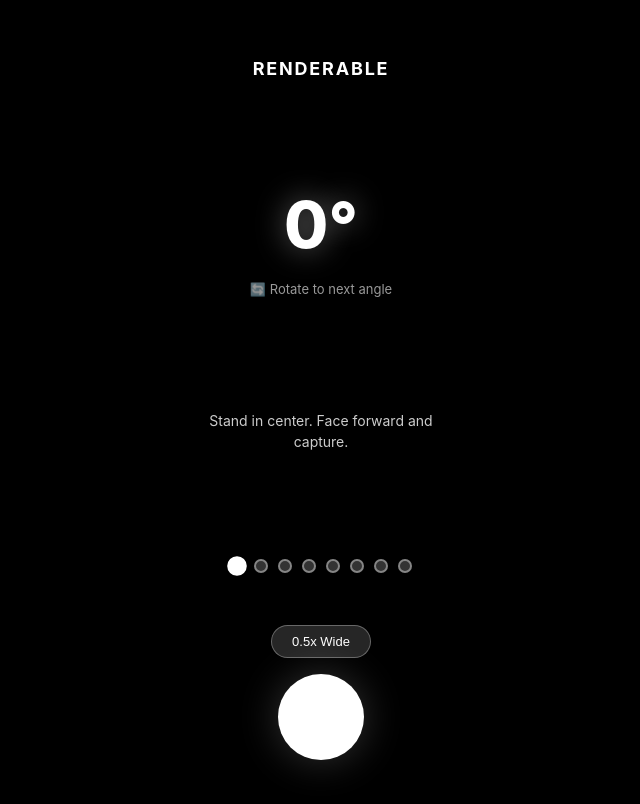
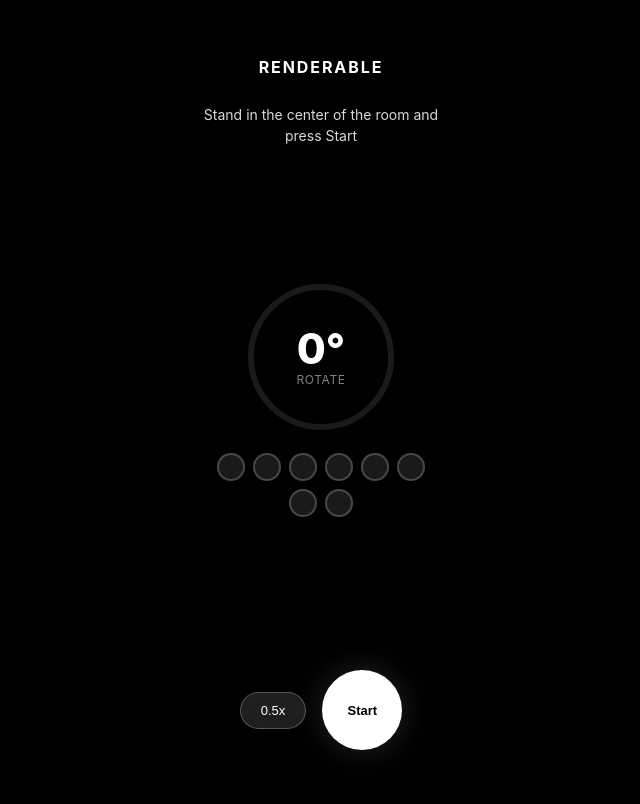
Before and after one commit to kaspermuutra-dotcom/renderable-demo, a Flask app: page /capture in a window 1280 px wide. Shown: the whole page, without its empty margins (319-959 px from the left). After the commit the page ends 753 px from the top, so only its background shows below. Run offline with Flask 3, Linux system fonts and the light colour scheme.

Commit message:
Add auto-capture gyroscope, ring progress, intro screen

```diff
--- a/templates/capture.html
+++ b/templates/capture.html
@@ -7,151 +7,172 @@
 <style>
   * { margin: 0; padding: 0; box-sizing: border-box; }
   body { background: #000; color: #fff; font-family: -apple-system, sans-serif; height: 100vh; overflow: hidden; }
-  #camera-container { position: relative; width: 100%; height: 100vh; }
-  #video { width: 100%; height: 100%; object-fit: cover; }
-  #overlay { position: absolute; inset: 0; display: flex; flex-direction: column; align-items: center; justify-content: space-between; padding: 50px 20px 40px; }
-  #title { font-size: 18px; font-weight: 700; letter-spacing: 0.1em; text-transform: uppercase; background: rgba(0,0,0,0.5); padding: 8px 16px; border-radius: 20px; }
-  #center-info { display: flex; flex-direction: column; align-items: center; gap: 12px; }
-  #angle-display { font-size: 64px; font-weight: 800; text-shadow: 0 0 30px rgba(255,255,255,0.4); }
-  #gyro-indicator { font-size: 13px; color: rgba(255,255,255,0.6); background: rgba(0,0,0,0.4); padding: 6px 14px; border-radius: 20px; }
-  #instructions { font-size: 14px; color: rgba(255,255,255,0.8); text-align: center; background: rgba(0,0,0,0.5); padding: 8px 16px; border-radius: 20px; max-width: 280px; line-height: 1.5; }
-  #controls { display: flex; flex-direction: column; align-items: center; gap: 16px; width: 100%; }
-  #progress-bar { display: flex; gap: 10px; justify-content: center; }
-  .angle-dot { width: 14px; height: 14px; border-radius: 50%; background: rgba(255,255,255,0.2); border: 2px solid rgba(255,255,255,0.4); transition: all 0.3s; }
-  .angle-dot.captured { background: #43e97b; border-color: #43e97b; }
-  .angle-dot.current { background: #fff; border-color: #fff; transform: scale(1.4); }
-  #camera-toggle { background: rgba(255,255,255,0.15); border: 1px solid rgba(255,255,255,0.3); color: #fff; padding: 8px 20px; border-radius: 20px; font-size: 13px; cursor: pointer; }
-  #capture-btn { width: 86px; height: 86px; border-radius: 50%; background: #fff; border: 5px solid rgba(255,255,255,0.4); cursor: pointer; transition: transform 0.1s; box-shadow: 0 0 40px rgba(255,255,255,0.2); }
-  #capture-btn:active { transform: scale(0.88); }
-  #capture-btn.capturing { background: #43e97b; }
-  #view-btn { display: none; background: #43e97b; color: #000; border: none; padding: 18px 48px; border-radius: 30px; font-size: 18px; font-weight: 700; cursor: pointer; }
-  #status { font-size: 13px; color: #43e97b; min-height: 20px; text-align: center; }
-  #processing { display: none; position: fixed; inset: 0; background: rgba(0,0,0,0.9); flex-direction: column; align-items: center; justify-content: center; gap: 20px; z-index: 100; }
+  #video { position: fixed; inset: 0; width: 100%; height: 100%; object-fit: cover; }
+  #overlay { position: fixed; inset: 0; display: flex; flex-direction: column; align-items: center; justify-content: space-between; padding: 50px 20px 50px; pointer-events: none; }
+  #top { display: flex; flex-direction: column; align-items: center; gap: 10px; }
+  #title { font-size: 16px; font-weight: 700; letter-spacing: 0.12em; text-transform: uppercase; background: rgba(0,0,0,0.55); padding: 7px 16px; border-radius: 20px; }
+  #instruction-box { background: rgba(0,0,0,0.55); padding: 10px 20px; border-radius: 20px; font-size: 14px; color: rgba(255,255,255,0.85); text-align: center; max-width: 280px; line-height: 1.5; }
+  #middle { display: flex; flex-direction: column; align-items: center; gap: 16px; }
+  #ring-container { position: relative; width: 160px; height: 160px; }
+  #ring-svg { position: absolute; inset: 0; transform: rotate(-90deg); }
+  #ring-bg { fill: none; stroke: rgba(255,255,255,0.1); stroke-width: 6; }
+  #ring-progress { fill: none; stroke: #43e97b; stroke-width: 6; stroke-linecap: round; stroke-dasharray: 440; stroke-dashoffset: 440; transition: stroke-dashoffset 0.5s ease; }
+  #ring-inner { position: absolute; inset: 0; display: flex; flex-direction: column; align-items: center; justify-content: center; gap: 2px; }
+  #angle-display { font-size: 42px; font-weight: 800; line-height: 1; }
+  #angle-label { font-size: 12px; color: rgba(255,255,255,0.5); letter-spacing: 0.05em; }
+  #checks { display: flex; gap: 8px; flex-wrap: wrap; justify-content: center; max-width: 240px; }
+  .check { width: 28px; height: 28px; border-radius: 50%; background: rgba(255,255,255,0.1); border: 2px solid rgba(255,255,255,0.2); display: flex; align-items: center; justify-content: center; font-size: 13px; transition: all 0.3s; }
+  .check.done { background: #43e97b; border-color: #43e97b; }
+  .check.active { border-color: #fff; background: rgba(255,255,255,0.15); animation: pulse 1s infinite; }
+  @keyframes pulse { 0%,100% { transform: scale(1); } 50% { transform: scale(1.15); } }
+  #bottom { display: flex; flex-direction: column; align-items: center; gap: 14px; pointer-events: all; }
+  #status { font-size: 13px; color: #43e97b; min-height: 18px; text-align: center; }
+  #btn-row { display: flex; gap: 16px; align-items: center; }
+  #camera-toggle { background: rgba(255,255,255,0.12); border: 1px solid rgba(255,255,255,0.25); color: #fff; padding: 10px 20px; border-radius: 20px; font-size: 13px; cursor: pointer; }
+  #start-btn { width: 80px; height: 80px; border-radius: 50%; background: #fff; border: 5px solid rgba(255,255,255,0.3); cursor: pointer; transition: transform 0.1s; box-shadow: 0 0 30px rgba(255,255,255,0.15); font-size: 13px; font-weight: 700; color: #000; }
+  #start-btn.scanning { background: #ff4444; border-color: rgba(255,68,68,0.4); color: #fff; }
+  #view-btn { display: none; background: #43e97b; color: #000; border: none; padding: 16px 44px; border-radius: 30px; font-size: 17px; font-weight: 700; cursor: pointer; }
+  #processing { display: none; position: fixed; inset: 0; background: rgba(0,0,0,0.92); flex-direction: column; align-items: center; justify-content: center; gap: 20px; z-index: 100; }
   .spinner { width: 48px; height: 48px; border: 3px solid rgba(255,255,255,0.1); border-top-color: #43e97b; border-radius: 50%; animation: spin 1s linear infinite; }
   @keyframes spin { to { transform: rotate(360deg); } }
 </style>
 </head>
 <body>
-<div id="camera-container">
-  <video id="video" autoplay playsinline></video>
-  <div id="overlay">
+<video id="video" autoplay playsinline></video>
+
+<div id="overlay">
+  <div id="top">
     <div id="title">Renderable</div>
-    <div id="center-info">
-      <div id="angle-display">0°</div>
-      <div id="gyro-indicator">🔄 Rotate to next angle</div>
+    <div id="instruction-box">Stand in the center of the room and press Start</div>
+  </div>
+
+  <div id="middle">
+    <div id="ring-container">
+      <svg id="ring-svg" viewBox="0 0 160 160">
+        <circle id="ring-bg" cx="80" cy="80" r="70"/>
+        <circle id="ring-progress" cx="80" cy="80" r="70"/>
+      </svg>
+      <div id="ring-inner">
+        <div id="angle-display">0°</div>
+        <div id="angle-label">ROTATE</div>
+      </div>
     </div>
-    <div id="instructions">Stand in the center. Face forward and tap capture.</div>
-    <div id="controls">
-      <div id="progress-bar"></div>
-      <div id="status"></div>
-      <button id="camera-toggle" onclick="toggleCamera()">0.5x Wide</button>
-      <button id="capture-btn" onclick="capturePhoto()"></button>
-      <button id="view-btn" onclick="viewScan()">View 360° →</button>
+    <div id="checks"></div>
+  </div>
+
+  <div id="bottom">
+    <div id="status"></div>
+    <div id="btn-row">
+      <button id="camera-toggle" onclick="toggleCamera()">0.5x</button>
+      <button id="start-btn" onclick="toggleScanning()">Start</button>
     </div>
+    <button id="view-btn" onclick="viewScan()">View 360° →</button>
   </div>
 </div>
 
 <div id="processing">
   <div class="spinner"></div>
-  <div style="font-size:16px;">Building your 360° view...</div>
+  <div style="font-size:16px; color:rgba(255,255,255,0.8);">Building your 360° view...</div>
 </div>
 
 <script>
 const ANGLES = [0, 45, 90, 135, 180, 225, 270, 315];
-const ANGLE_NAMES = ['Forward', 'Right 45°', 'Right 90°', 'Behind Right', 'Behind', 'Behind Left', 'Left 90°', 'Left 45°'];
-let currentAngleIndex = 0;
-let capturedAngles = [];
+const CIRCUMFERENCE = 2 * Math.PI * 70;
+let capturedAngles = new Set();
 let scanId = 'scan_' + Date.now();
 let stream = null;
 let useWide = false;
-let deviceAlpha = 0;
-let lastCapturedAlpha = null;
+let isScanning = false;
+let lastCapturedAngle = -999;
+let currentHeading = 0;
+let startHeading = null;
+let gyroAvailable = false;
+let captureInterval = null;
 
 async function startCamera() {
   if (stream) stream.getTracks().forEach(t => t.stop());
   try {
-    const constraints = {
-      video: {
-        facingMode: 'environment',
-        width: { ideal: 1920 },
-        height: { ideal: 1080 }
-      }
-    };
-    if (useWide) {
-      constraints.video.zoom = 0.5;
-    }
-    stream = await navigator.mediaDevices.getUserMedia(constraints);
+    stream = await navigator.mediaDevices.getUserMedia({
+      video: { facingMode: 'environment', width: { ideal: 1920 }, height: { ideal: 1080 } }
+    });
     document.getElementById('video').srcObject = stream;
   } catch(e) {
-    alert('Camera access needed. Please allow camera in Safari settings.');
+    alert('Camera access needed.');
   }
 }
 
 function toggleCamera() {
   useWide = !useWide;
-  document.getElementById('camera-toggle').textContent = useWide ? '1x Normal' : '0.5x Wide';
+  document.getElementById('camera-toggle').textContent = useWide ? '1x' : '0.5x';
   startCamera();
 }
 
-function startGyroscope() {
-  if (typeof DeviceOrientationEvent !== 'undefined' && typeof DeviceOrientationEvent.requestPermission === 'function') {
-    DeviceOrientationEvent.requestPermission().then(state => {
-      if (state === 'granted') listenGyro();
-    }).catch(() => {});
-  } else {
-    listenGyro();
+function buildChecks() {
+  const container = document.getElementById('checks');
+  container.innerHTML = '';
+  ANGLES.forEach((angle, i) => {
+    const div = document.createElement('div');
+    div.className = 'check' + (capturedAngles.has(angle) ? ' done' : '');
+    div.id = 'check_' + i;
+    div.textContent = capturedAngles.has(angle) ? '✓' : '';
+    container.appendChild(div);
+  });
+}
+
+function updateRing() {
+  const progress = capturedAngles.size / ANGLES.length;
+  const offset = CIRCUMFERENCE * (1 - progress);
+  document.getElementById('ring-progress').style.strokeDashoffset = offset;
+  document.getElementById('ring-progress').style.strokeDasharray = CIRCUMFERENCE;
+
+  if (capturedAngles.size === ANGLES.length) {
+    document.getElementById('angle-display').textContent = '360°';
+    document.getElementById('angle-label').textContent = 'COMPLETE';
+    document.getElementById('ring-progress').style.stroke = '#43e97b';
   }
 }
 
-function listenGyro() {
+async function requestGyro() {
+  if (typeof DeviceOrientationEvent !== 'undefined' &&
+      typeof DeviceOrientationEvent.requestPermission === 'function') {
+    try {
+      const state = await DeviceOrientationEvent.requestPermission();
+      if (state === 'granted') setupGyro();
+    } catch(e) {}
+  } else {
+    setupGyro();
+  }
+}
+
+function setupGyro() {
+  gyroAvailable = true;
   window.addEventListener('deviceorientation', (e) => {
     if (e.alpha !== null) {
-      deviceAlpha = e.alpha;
-      updateGyroIndicator();
+      currentHeading = e.alpha;
+      if (isScanning && startHeading !== null) {
+        const relative = ((currentHeading - startHeading) + 360) % 360;
+        document.getElementById('angle-display').textContent = Math.round(relative) + '°';
+        tryAutoCapture(relative);
+      }
     }
   });
 }
 
-function updateGyroIndicator() {
-  if (currentAngleIndex >= ANGLES.length) return;
-  const target = ANGLES[currentAngleIndex];
-  const current = deviceAlpha;
-  let diff = Math.abs(current - target);
-  if (diff > 180) diff = 360 - diff;
-
-  if (diff < 15) {
-    document.getElementById('gyro-indicator').textContent = '✅ Good angle — tap capture!';
-    document.getElementById('gyro-indicator').style.color = '#43e97b';
-  } else {
-    document.getElementById('gyro-indicator').textContent = `🔄 Rotate to ${ANGLE_NAMES[currentAngleIndex]}`;
-    document.getElementById('gyro-indicator').style.color = 'rgba(255,255,255,0.6)';
+function tryAutoCapture(relativeAngle) {
+  for (const target of ANGLES) {
+    if (capturedAngles.has(target)) continue;
+    const diff = Math.abs(relativeAngle - target);
+    if (diff < 12 || diff > 348) {
+      if (Math.abs(target - lastCapturedAngle) > 30 || lastCapturedAngle === -999) {
+        captureAt(target);
+        lastCapturedAngle = target;
+        break;
+      }
+    }
   }
 }
 
-function buildProgressBar() {
-  const bar = document.getElementById('progress-bar');
-  bar.innerHTML = '';
-  ANGLES.forEach((angle, i) => {
-    const dot = document.createElement('div');
-    dot.className = 'angle-dot' +
-      (capturedAngles.includes(angle) ? ' captured' : '') +
-      (i === currentAngleIndex ? ' current' : '');
-    bar.appendChild(dot);
-  });
-}
-
-function updateUI() {
-  if (currentAngleIndex < ANGLES.length) {
-    document.getElementById('angle-display').textContent = ANGLES[currentAngleIndex] + '°';
-    document.getElementById('instructions').textContent =
-      currentAngleIndex === 0
-        ? 'Stand in center. Face forward and capture.'
-        : `Rotate to face ${ANGLE_NAMES[currentAngleIndex]} and capture.`;
-  }
-  buildProgressBar();
-}
-
-async function capturePhoto() {
+async function captureAt(angle) {
   const video = document.getElementById('video');
   const canvas = document.createElement('canvas');
   canvas.width = video.videoWidth;
@@ -159,51 +180,76 @@ async function capturePhoto() {
   canvas.getContext('2d').drawImage(video, 0, 0);
 
   canvas.toBlob(async (blob) => {
-    const angle = ANGLES[currentAngleIndex];
     const formData = new FormData();
     formData.append('photo', blob, 'photo.jpg');
     formData.append('scan_id', scanId);
     formData.append('angle', angle);
 
-    document.getElementById('capture-btn').classList.add('capturing');
-    document.getElementById('status').textContent = 'Saving...';
-
     try {
       await fetch('/upload', { method: 'POST', body: formData });
-      capturedAngles.push(angle);
-      document.getElementById('status').textContent = '✓ ' + ANGLE_NAMES[currentAngleIndex] + ' captured';
+      capturedAngles.add(angle);
+      document.getElementById('status').textContent = '✓ ' + angle + '° captured';
 
-      currentAngleIndex++;
-      if (currentAngleIndex < ANGLES.length) {
-        setTimeout(() => {
-          document.getElementById('capture-btn').classList.remove('capturing');
-          document.getElementById('status').textContent = '';
-          updateUI();
-        }, 700);
-      } else {
-        document.getElementById('angle-display').textContent = '360°';
-        document.getElementById('instructions').textContent = 'All angles captured!';
-        document.getElementById('status').textContent = '✅ Complete!';
-        document.getElementById('capture-btn').style.display = 'none';
-        document.getElementById('camera-toggle').style.display = 'none';
-        document.getElementById('gyro-indicator').style.display = 'none';
-        buildProgressBar();
-        await stitchAndView();
+      const idx = ANGLES.indexOf(angle);
+      const check = document.getElementById('check_' + idx);
+      if (check) { check.className = 'check done'; check.textContent = '✓'; }
+
+      updateRing();
+
+      if (capturedAngles.size === ANGLES.length) {
+        finishScan();
       }
-    } catch(e) {
-      document.getElementById('status').textContent = 'Error — try again';
-      document.getElementById('capture-btn').classList.remove('capturing');
-    }
+    } catch(e) {}
   }, 'image/jpeg', 0.92);
 }
 
-async function stitchAndView() {
+function manualCapture() {
+  if (!isScanning) return;
+  const relative = startHeading !== null
+    ? ((currentHeading - startHeading) + 360) % 360
+    : 0;
+
+  let closest = ANGLES[0];
+  let minDiff = 999;
+  for (const a of ANGLES) {
+    if (capturedAngles.has(a)) continue;
+    const diff = Math.min(Math.abs(relative - a), 360 - Math.abs(relative - a));
+    if (diff < minDiff) { minDiff = diff; closest = a; }
+  }
+  captureAt(closest);
+}
+
+async function toggleScanning() {
+  if (!isScanning) {
+    await requestGyro();
+    isScanning = true;
+    startHeading = currentHeading;
+    lastCapturedAngle = -999;
+    document.getElementById('start-btn').textContent = 'Tap';
+    document.getElementById('start-btn').classList.add('scanning');
+    document.getElementById('instruction-box').textContent =
+      gyroAvailable
+        ? 'Slowly rotate in a full circle — auto-capturing as you turn'
+        : 'Rotate and tap the button to capture each angle';
+    document.getElementById('start-btn').onclick = manualCapture;
+    buildChecks();
+  }
+}
+
+async function finishScan() {
+  isScanning = false;
+  document.getElementById('start-btn').style.display = 'none';
+  document.getElementById('camera-toggle').style.display = 'none';
+  document.getElementById('instruction-box').textContent = 'Building your 360° view...';
   document.getElementById('processing').style.display = 'flex';
+
   try {
     await fetch('/stitch/' + scanId, { method: 'POST' });
   } catch(e) {}
+
   document.getElementById('processing').style.display = 'none';
   document.getElementById('view-btn').style.display = 'block';
+  document.getElementById('instruction-box').textContent = 'Your room is ready!';
 }
 
 function viewScan() {
@@ -211,8 +257,8 @@ function viewScan() {
 }
 
 startCamera();
-startGyroscope();
-updateUI();
+buildChecks();
+updateRing();
 </script>
 </body>
 </html>
```
Also changed, not shown: templates/index.html (+45 -29 lines).
